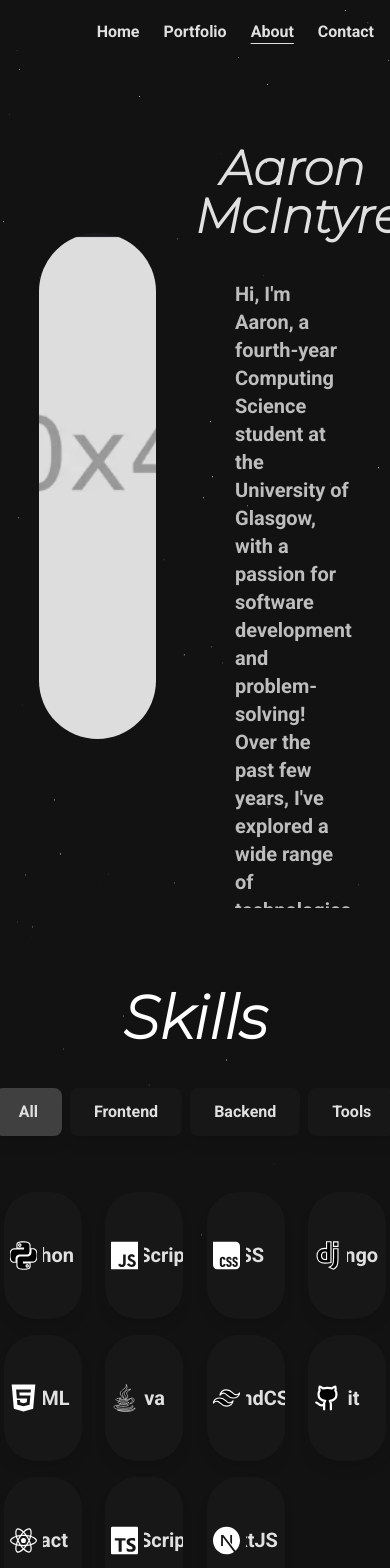
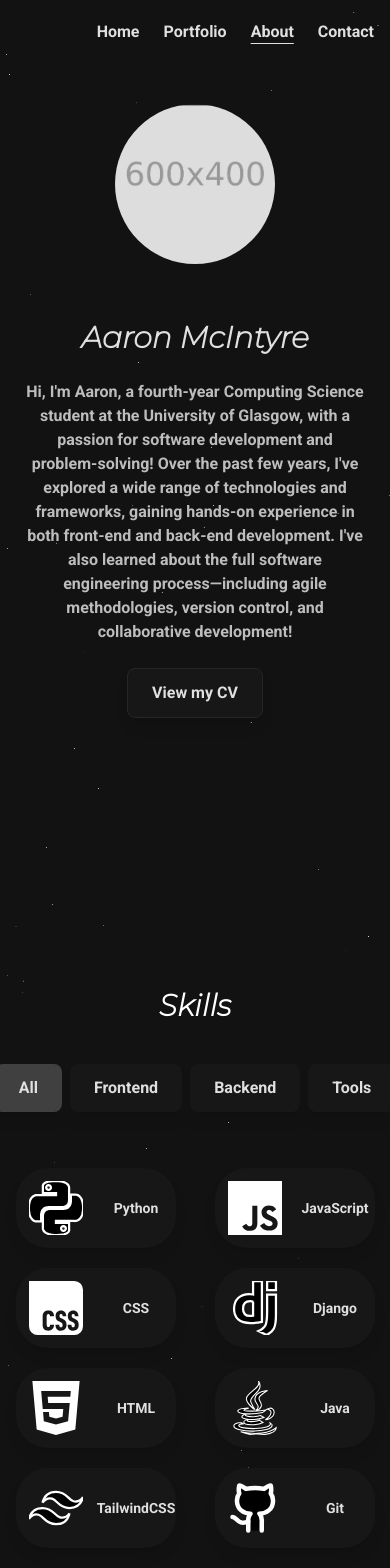
Before and after one commit to Aaron-McIntyre/Aaron-McIntyre-Portfolio-Website, a Next.js app in the folder my-portfolio/: page /about in a window 390 px wide. Shown: the top 1568 px of the page. Built offline with nearby package versions, Linux system fonts and the light colour scheme.

Commit message:
feat: Mobile Responsiveness

```diff
--- a/my-portfolio/src/app/about/page.tsx
+++ b/my-portfolio/src/app/about/page.tsx
@@ -3,19 +3,21 @@ import SkillFilter from "../components/SkillFilter";
 export default function About() {
   return (
     <>
-      <div className="h-[100vh] max-w-6xl mx-auto flex rounded-4xl">
-        <div className="flex flex-1 justify-center items-center text-center">
+      <div className="min-h-screen max-w-6xl mx-auto flex flex-col lg:flex-row items-center lg:items-center gap-8 px-4 lg:px-0 py-10">
+        <div className="w-full lg:w-1/2 flex justify-center lg:justify-center">
           <img
             src="images/placeholder.png"
             alt="Profile Picture"
-            className="rounded-full object-cover w-3/5 h-3/5"
+            className="rounded-full object-cover w-40 h-40 sm:w-60 sm:h-60 lg:w-72 lg:h-72"
           />
         </div>
-        <div className="flex-1 justify-center items-center overflow-hidden">
-          <h1 className="titleFont text-5xl text-[var-(--text)] font-bold justify-center text-center pt-20">
+
+        <div className="w-full lg:w-1/2 flex flex-col items-center lg:items-start text-center lg:text-left px-2 lg:px-0">
+          <h1 className="titleFont text-3xl sm:text-4xl lg:text-5xl text-[var(--text)] font-bold pt-6 lg:pt-20">
             Aaron McIntyre
           </h1>
-          <h3 className=" text-xl text-[var(--text-muted)] font-medium p-10">
+
+          <p className="mt-6 text-base sm:text-lg lg:text-xl text-[var(--text-muted)] font-medium max-w-prose">
             Hi, I&apos;m Aaron, a fourth-year Computing Science student at the
             University of Glasgow, with a passion for software development and
             problem-solving! Over the past few years, I&apos;ve explored a wide
@@ -23,23 +25,28 @@ export default function About() {
             both front-end and back-end development. I&apos;ve also learned
             about the full software engineering process—including agile
             methodologies, version control, and collaborative development!
-          </h3>
+          </p>
 
+          <div className="mt-6 w-full flex justify-center lg:justify-start">
             <a
               href="/AaronMcIntyre_CV.pdf"
               target="_blank"
               rel="noopener noreferrer"
             >
-            <button className="bg-neutral-900 ml-10 border-neutral-800 shadow-lg hover:bg-neutral-800 text-[var(--text)] hover:text-[var(--text-muted)] px-6 py-3 rounded-lg">
+              <button className="bg-neutral-900 border border-neutral-800 shadow-lg hover:bg-neutral-800 text-[var(--text)] hover:text-[var(--text-muted)] px-6 py-3 rounded-lg">
                 View my CV
               </button>
             </a>
           </div>
         </div>
-      <h1 className="titleFont text-6xl text-white font-bold text-center pt-20">
+      </div>
+
+      <h1 className="titleFont text-3xl sm:text-5xl lg:text-6xl text-white font-bold text-center pt-20 px-4">
         Skills
       </h1>
+      <div className="px-4 sm:px-8 lg:px-0">
         <SkillFilter />
+      </div>
     </>
   );
 }
--- a/my-portfolio/src/app/components/SkillBox.tsx
+++ b/my-portfolio/src/app/components/SkillBox.tsx
@@ -6,16 +6,24 @@ export default function SkillBox({
   imageUrl: string;
 }) {
   return (
-    <div className="h-[15vh] w-[20vw] bg-neutral-900 mx-auto flex rounded-4xl shadow-lg">
-      <div className=" flex flex-1 justify-center items-center text-center overflow-hidden">
+    <div
+      className="
+        flex items-center
+        bg-neutral-900 rounded-4xl shadow-lg
+        w-40 h-20 sm:w-48 sm:h-24 md:w-56 md:h-28 lg:w-64 lg:h-32
+        mx-auto
+      "
+    >
+      <div className="flex flex-1 justify-center items-center overflow-hidden">
         <img
           src={imageUrl}
           alt={`${title} Logo`}
-          className="rounded-full w-[70%] h-[70%]"
+          className="w-2/3 h-2/3 object-contain"
         />
       </div>
-      <div className="flex flex-1 justify-center items-center text-center overflow-hidden">
-        <h2 className=" text-xl text-[var(--text)] font-medium justify-center p-10 mr-10">
+
+      <div className="flex flex-1 justify-center items-center overflow-hidden">
+        <h2 className="text-sm sm:text-base md:text-lg lg:text-xl text-[var(--text)] font-medium text-center">
           {title}
         </h2>
       </div>
--- a/my-portfolio/src/app/components/SkillFilter.tsx
+++ b/my-portfolio/src/app/components/SkillFilter.tsx
@@ -44,7 +44,13 @@ export default function SkillFilter() {
         ))}
       </div>
 
-      <div className="grid grid-cols-4 gap-4 pt-10 pb-30 justify-center">
+      <div
+        className="
+    grid gap-x-10 gap-y-5 sm:gap-x-5 sm:gap-y-2
+    grid-cols-2 md:grid-cols-3 lg:grid-cols-4
+    pt-10 pb-20 justify-center
+  "
+      >
         {filteredSkills.map((skill) => (
           <SkillBox
             key={skill.title}
--- a/my-portfolio/src/app/page.tsx
+++ b/my-portfolio/src/app/page.tsx
@@ -5,25 +5,25 @@ export default function Home() {
   return (
     <>
       <div className="w-full h-screen">
-        <h1 className="titleFont text-8xl text-white font-bold text-center pt-40">
+        <h1 className="titleFont text-3xl sm:text-5xl md:text-6xl lg:text-7xl xl:text-8xl text-white font-bold text-center pt-40">
           Aaron McIntyre
         </h1>
-        <h3 className="titleFont relative text-3xl text-[var-(--text-muted)] font-semibold text-center pt-3">
-          CS Student | Aspiring Software Engineer
+        <h3 className="titleFont relative md:text-2xl lg:text-3xl text-[var-(--text-muted)] font-semibold text-center pt-3">
+          CS Student |<wbr /> Aspiring Software Engineer
         </h3>
       </div>
 
       <ScrollIndicator />
 
-      <div className="w-full h-screen">
-        <h1 className="titleFont text-5xl text-white font-bold text-center pt-40">
+      <div className="w-full h-screen hidden lg:block">
+        <h1 className="titleFont lg:text-5xl md:text-3xl sm:text-2xl text-white font-bold text-center pt-40">
           Featured Projects
         </h1>
         <h3 className="titleFont relative text-2xl text-[var-(--text-muted)] font-semibold text-center pt-3">
           Some of my most recent personal projects!
         </h3>
 
-        <div className="w-full h-96 flex justify-center items-center mt-20 pb-20">
+        <div className="hidden lg:flex w-full h-96 justify-center items-center mt-20 pb-20">
           <FeaturedCardCarousel />
         </div>
       </div>
--- a/my-portfolio/src/app/portfolio/page.tsx
+++ b/my-portfolio/src/app/portfolio/page.tsx
@@ -161,7 +161,7 @@ export default function PortfolioSection() {
           <input
             type="text"
             placeholder="Search projects..."
-            className="absolute top-0 right-0 w-64 p-2 rounded-lg bg-neutral-800 text-[var(--text)] placeholder-[var(--text-muted)] focus:outline-none focus:ring-2 focus:ring-neutral-700 text-sm"
+            className="absolute top-0 right-0 w-64 p-2 rounded-lg bg-neutral-800 text-[var(--text)] placeholder-[var(--text-muted)] focus:outline-none focus:ring-2 focus:ring-neutral-700 text-sm sm:left-auto sm:right-0 sm:translate-x-0 left-1/2 -translate-x-1/2"
             value={searchQuery}
             onChange={(e) => setSearchQuery(e.target.value)}
           />
```
Lines whose indentation alone changed are shown as unchanged.
